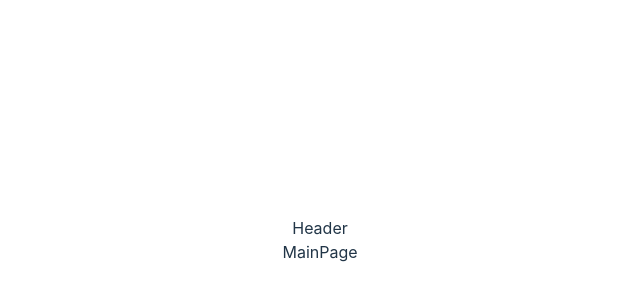
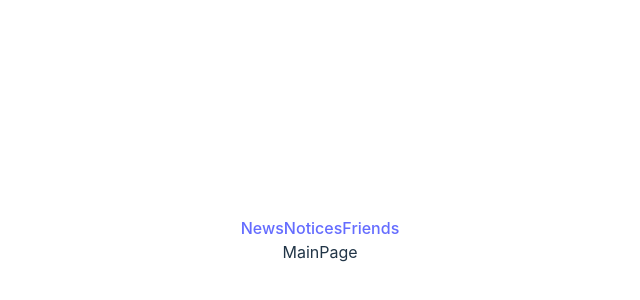
Before and after one commit to NNaumenko83/pets-front, a React (Vite) app: page / in a window 1280 px wide. Shown: the part 160-460 px from the top of the page, without its empty margins (320-960 px from the left). Built offline with nearby package versions, Linux system fonts and the light colour scheme.

Commit message:
ADD: Nav

```diff
--- /dev/null
+++ b/src/components/AuthNav/AuthNav.tsx
@@ -0,0 +1,5 @@
+function AuthNav() {
+    return <div>AuthNav</div>
+}
+
+export default AuthNav
--- a/src/components/Header/Header.tsx
+++ b/src/components/Header/Header.tsx
@@ -1,5 +1,11 @@
+import Nav from '../Nav/Nav'
+
 function Header() {
-    return <div>Header</div>
+    return (
+        <div>
+            <Nav />
+        </div>
+    )
 }
 
 export default Header
--- /dev/null
+++ b/src/components/Nav/Nav.tsx
@@ -0,0 +1,14 @@
+// eslint-disable-next-line import/no-extraneous-dependencies
+import { Link } from 'react-router-dom'
+
+function Nav() {
+    return (
+        <nav>
+            <Link to="/news">News</Link>
+            <Link to="/notices">Notices</Link>
+            <Link to="/friends">Friends</Link>
+        </nav>
+    )
+}
+
+export default Nav
--- /dev/null
+++ b/src/components/UserNav/UserNav.tsx
@@ -0,0 +1,5 @@
+function UserNav() {
+    return <div>UserNav</div>
+}
+
+export default UserNav
```
